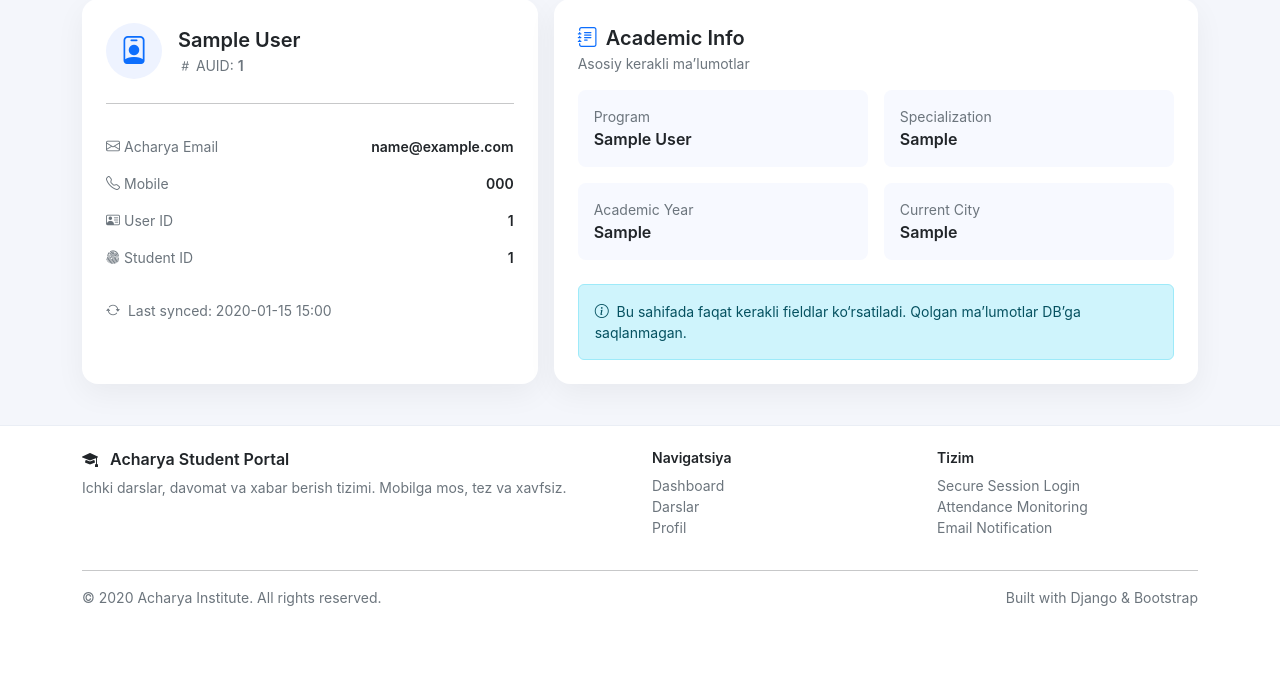
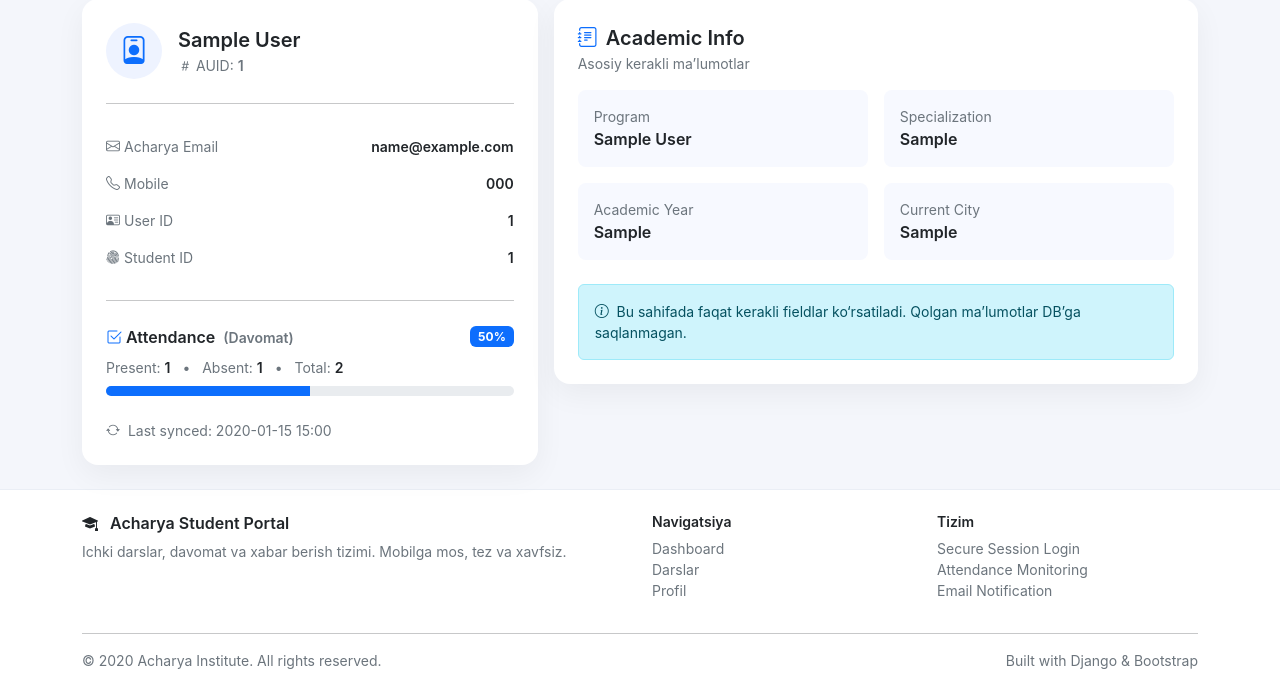
Before and after one commit to axrorback/student-axror, a Django app: template templates/accounts/profile.html in a window 1280 px wide. Shown: the part 168-863 px from the top of the page. Before the commit the page ends 774 px from the top, so only its background shows below. Run offline with Django 5.2, Linux system fonts and the light colour scheme; tables that the repository leaves empty hold one stand-in row (values such as "Sample post"); the template is opened without the code that fills it: values that come from a table or form of the project are taken from there, most other values are stand-ins (such as "Sample title", 1, 10 or a date in 2020); some libraries are stand-ins or nearby versions.

Commit message:
Enhance profile template with attendance statistics, progress bar, and absence warning

```diff
--- a/templates/accounts/profile.html
+++ b/templates/accounts/profile.html
@@ -60,6 +60,47 @@
         </div>
       </div>
 
+      {% with total=profile.present_count|add:profile.absent_count %}
+        <hr class="my-4">
+
+        <div class="d-flex align-items-center justify-content-between mb-2">
+          <div class="fw-semibold">
+            <i class="bi bi-check2-square me-1 text-primary"></i>Attendance
+            <span class="text-soft small ms-1">(Davomat)</span>
+          </div>
+
+          {% if total > 0 %}
+            {% widthratio profile.present_count total 100 as pct %}
+            <span class="badge text-bg-primary">{{ pct }}%</span>
+          {% else %}
+            <span class="badge text-bg-secondary">0%</span>
+          {% endif %}
+        </div>
+
+        <div class="text-soft small mb-2">
+          Present: <span class="fw-semibold text-dark">{{ profile.present_count|default:0 }}</span>
+          <span class="mx-2">•</span>
+          Absent: <span class="fw-semibold text-dark">{{ profile.absent_count|default:0 }}</span>
+          <span class="mx-2">•</span>
+          Total: <span class="fw-semibold text-dark">{{ total }}</span>
+        </div>
+
+        <div class="progress" style="height: 10px;">
+          {% if total > 0 %}
+            {% widthratio profile.present_count total 100 as pct2 %}
+            <div class="progress-bar" role="progressbar" style="width: {{ pct2 }}%;"></div>
+          {% else %}
+            <div class="progress-bar" role="progressbar" style="width: 0%;"></div>
+          {% endif %}
+        </div>
+
+        {% if profile.absent_count >= 4 %}
+          <div class="alert alert-warning small mt-3 mb-0">
+            <i class="bi bi-exclamation-triangle me-1"></i>
+            Diqqat: Absent soni 4+ bo‘ldi. Keyingi darslarda qatnashish muhim.
+          </div>
+        {% endif %}
+      {% endwith %}
       <div class="mt-4 text-soft small">
         <i class="bi bi-arrow-repeat me-1"></i>
         Last synced: {{ profile.last_synced_at|date:"Y-m-d H:i" }}
```
